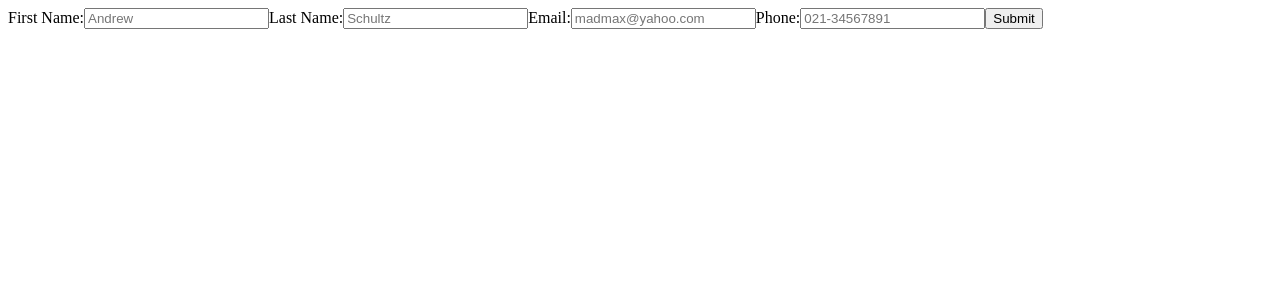
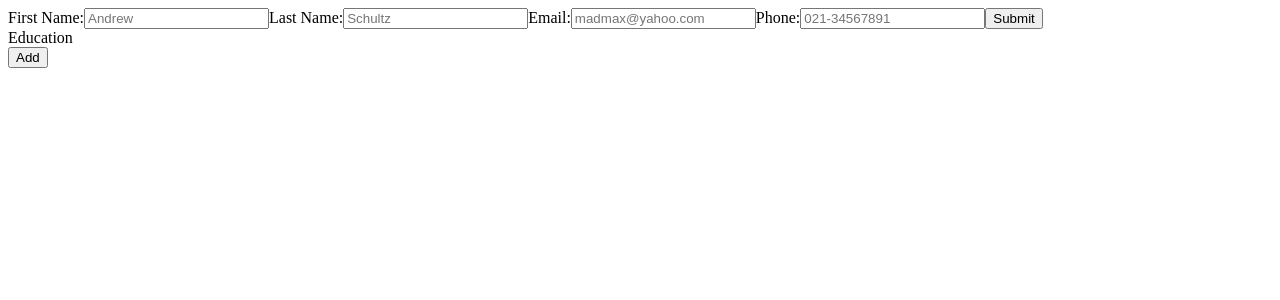
Before and after one commit to haseeb-shoukat/cv-project, a React (Create React App) app: page / in a window 1280 px wide. Shown: the top 300 px of the page. Built offline with nearby package versions, Linux system fonts and the light colour scheme.

Commit message:
Add education section

```diff
--- a/src/App.js
+++ b/src/App.js
@@ -1,7 +1,13 @@
 import General from "./components/General";
+import Education from "./components/Education";
 
 function App() {
-  return <General />;
+  return (
+    <div>
+      <General />
+      <Education />
+    </div>
+  );
 }
 
 export default App;
```
